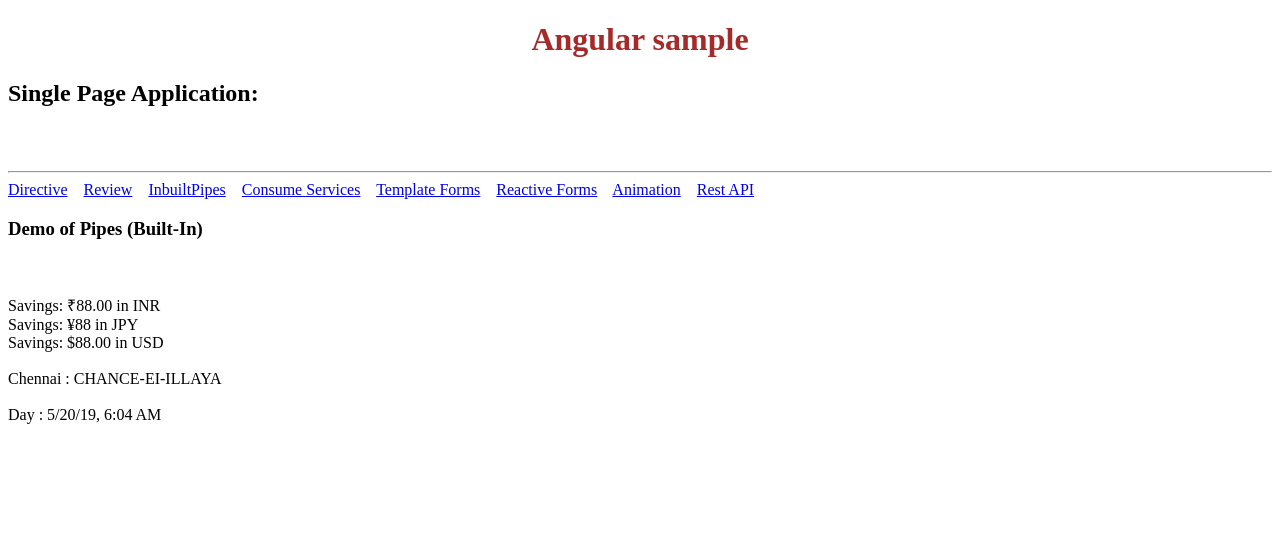
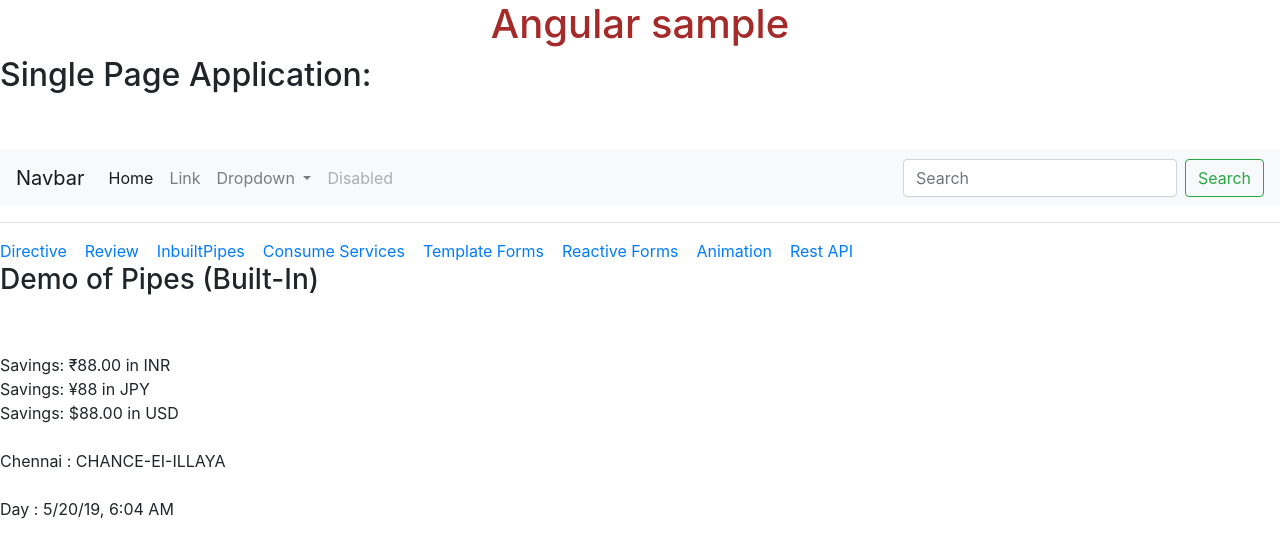
Before and after one commit to dinz19/angular7-8, an Angular app: page /pipes in a window 1280 px wide. Shown: the top 558 px of the page. Built offline with nearby package versions, Linux system fonts and the light colour scheme.

Commit message:
ang_bootstrap

```diff
--- a/angular.json
+++ b/angular.json
@@ -23,9 +23,14 @@
               "src/assets"
             ],
             "styles": [
-              "src/styles.css"
+              "src/styles.css",
+              "./node_modules/bootstrap/dist/css/bootstrap.css"
             ],
-            "scripts": [],
+            "scripts": [
+              "./node_modules/jquery/dist/jquery.js",
+              "./node_modules/popper.js/dist/umd/popper.js",
+              "./node_modules/bootstrap/dist/js/bootstrap.js"
+            ],
             "es5BrowserSupport": true
           },
           "configurations": {
--- a/package.json
+++ b/package.json
@@ -19,7 +19,10 @@
     "@angular/platform-browser": "~7.2.0",
     "@angular/platform-browser-dynamic": "~7.2.0",
     "@angular/router": "~7.2.0",
+    "bootstrap": "^4.3.1",
     "core-js": "^2.5.4",
+    "jquery": "^3.4.1",
+    "popper.js": "^1.15.0",
     "rxjs": "~6.3.3",
     "tslib": "^1.9.0",
     "zone.js": "~0.8.26"
--- a/src/app/app.component.html
+++ b/src/app/app.component.html
@@ -5,8 +5,48 @@
   </h1>
  </div>
 
+
+
 <div>
-  <h2>Single Page Application: </h2><br><br> <hr>
+
+  <h2>Single Page Application: </h2><br><br>
+  <nav class="navbar navbar-expand-lg navbar-light bg-light">
+      <a class="navbar-brand" href="#">Navbar</a>
+      <button class="navbar-toggler" type="button" data-toggle="collapse" data-target="#navbarSupportedContent" aria-controls="navbarSupportedContent" aria-expanded="false" aria-label="Toggle navigation">
+        <span class="navbar-toggler-icon"></span>
+      </button>
+
+      <div class="collapse navbar-collapse" id="navbarSupportedContent">
+        <ul class="navbar-nav mr-auto">
+          <li class="nav-item active">
+            <a class="nav-link" href="#">Home <span class="sr-only">(current)</span></a>
+          </li>
+          <li class="nav-item">
+            <a class="nav-link" href="#">Link</a>
+          </li>
+          <li class="nav-item dropdown">
+            <a class="nav-link dropdown-toggle" href="#" id="navbarDropdown" role="button" data-toggle="dropdown" aria-haspopup="true" aria-expanded="false">
+              Dropdown
+            </a>
+            <div class="dropdown-menu" aria-labelledby="navbarDropdown">
+              <a class="dropdown-item" href="#">Action</a>
+              <a class="dropdown-item" href="#">Another action</a>
+              <div class="dropdown-divider"></div>
+              <a class="dropdown-item" href="#">Something else here</a>
+            </div>
+          </li>
+          <li class="nav-item">
+            <a class="nav-link disabled" href="#">Disabled</a>
+          </li>
+        </ul>
+        <form class="form-inline my-2 my-lg-0">
+          <input class="form-control mr-sm-2" type="search" placeholder="Search" aria-label="Search">
+          <button class="btn btn-outline-success my-2 my-sm-0" type="submit">Search</button>
+        </form>
+      </div>
+    </nav>
+  <hr>
+
   <a routerLink="dir">Directive</a> &nbsp;&nbsp;
   <a routerLink="rev">Review</a>  &nbsp;&nbsp;
   <a routerLink="pipes">InbuiltPipes</a>  &nbsp;&nbsp;
@@ -16,6 +56,11 @@
   <a routerLink="animate">Animation</a>  &nbsp;&nbsp;
   <a routerLink="remote">Rest API</a>  &nbsp;&nbsp;
   <!-- <h2>Assignment 1 </h2> -->
+
+
+
+
+
   <router-outlet></router-outlet>
 
 </div>
--- a/src/app/restapi/remote/remote.component.css
+++ b/src/app/restapi/remote/remote.component.css
@@ -3,6 +3,7 @@
     background-color: antiquewhite;
     width: 400px;
     height: 200px;
+    font-family: 'Lucida Sans', 'Lucida Sans Regular', 'Lucida Grande', 'Lucida Sans Unicode', Geneva, Verdana, sans-serif
 }
 
 .boxelse{
@@ -27,3 +28,42 @@
     height: 100px;
     color:wheat
 }
+table{
+    font-family: 'Lucida Sans', 'Lucida Sans Regular', 'Lucida Grande', 'Lucida Sans Unicode', Geneva, Verdana, sans-serif
+}
+tr{
+    background-color: darkseagreen
+}
+td{
+    background-color: darkcyan;
+    color: whitesmoke;
+
+}
+ .add{
+    background-color: greenyellow;
+    font-size: 15px;
+}
+ .delete{
+    background-color: crimson;
+    color: rgb(235, 217, 217);
+    font-size: 12px;
+
+}
+ .show{
+    background-color: cornflowerblue;
+    color:white;
+    font-size: 15px;
+}
+ .details{
+    background-color: yellow;
+    color:black;
+    font-size: 12px;
+}
+
+span{
+    background-color: forestgreen;
+    color:white;
+    width:50px;
+    height:30px;
+    font-size: 25px;
+    }
--- a/src/app/restapi/remote/remote.component.html
+++ b/src/app/restapi/remote/remote.component.html
@@ -49,9 +49,8 @@
 <div>
 <br>
 <!--<button (click) = "addEmp()">Add Employee</button>-->
-<button (click) = "toggleDiv()">Show Employee Form to Add</button><br>
+<button  class = "show" (click) = "toggleDiv()">Show Employee Form to Add</button><br>
  <div class="formClass" *ngIf="!check">
-
 
         <br>
         Employee Form :
@@ -82,7 +81,7 @@
           <input type="number" name="salary" [(ngModel)]="salary" placeholder="Salary"  required> {{salary}}
         <br>
         <br>
-        <button type="submit" > Add Employee </button>
+        <button  class = "add" type="submit" > Add Employee </button>
         </form>
         <!--[disabled]="hobbyForm.invalid"-->
 
@@ -92,7 +91,7 @@
 <div>
 <span> {{msg}}</span>
 
-<table border="border" cellpadding=7>
+<table border="border" cellpadding=7 >
 
   <tr>
     <th>
@@ -123,10 +122,10 @@
   <td> {{u.employee_salary}}</td>
   <td> {{u.employee_age}}</td>
   <td>
-    <button (click) = "getEmpById(u.id)">Details</button>
+    <button class = "details" (click) = "getEmpById(u.id)">Details</button>
   </td>
   <td>
-    <button (click) = "deleteEmpById(u.id)">Delete</button>
+    <button  class = "delete"  (click) = "deleteEmpById(u.id)">Delete</button>
   </td>
   </tr>
 </table>
--- a/src/app/restapi/remote/remote.component.ts
+++ b/src/app/restapi/remote/remote.component.ts
@@ -104,7 +104,7 @@
 
 
   submitDetail = function(empForm){
-   // this.check = false;
+    this.check = false;
     console.log(empForm.value);
     this.emp = empForm.value
    // console.log(this.emp);
```
Also changed, not shown: 1 other file (tests, documents, lock files or other folders).
